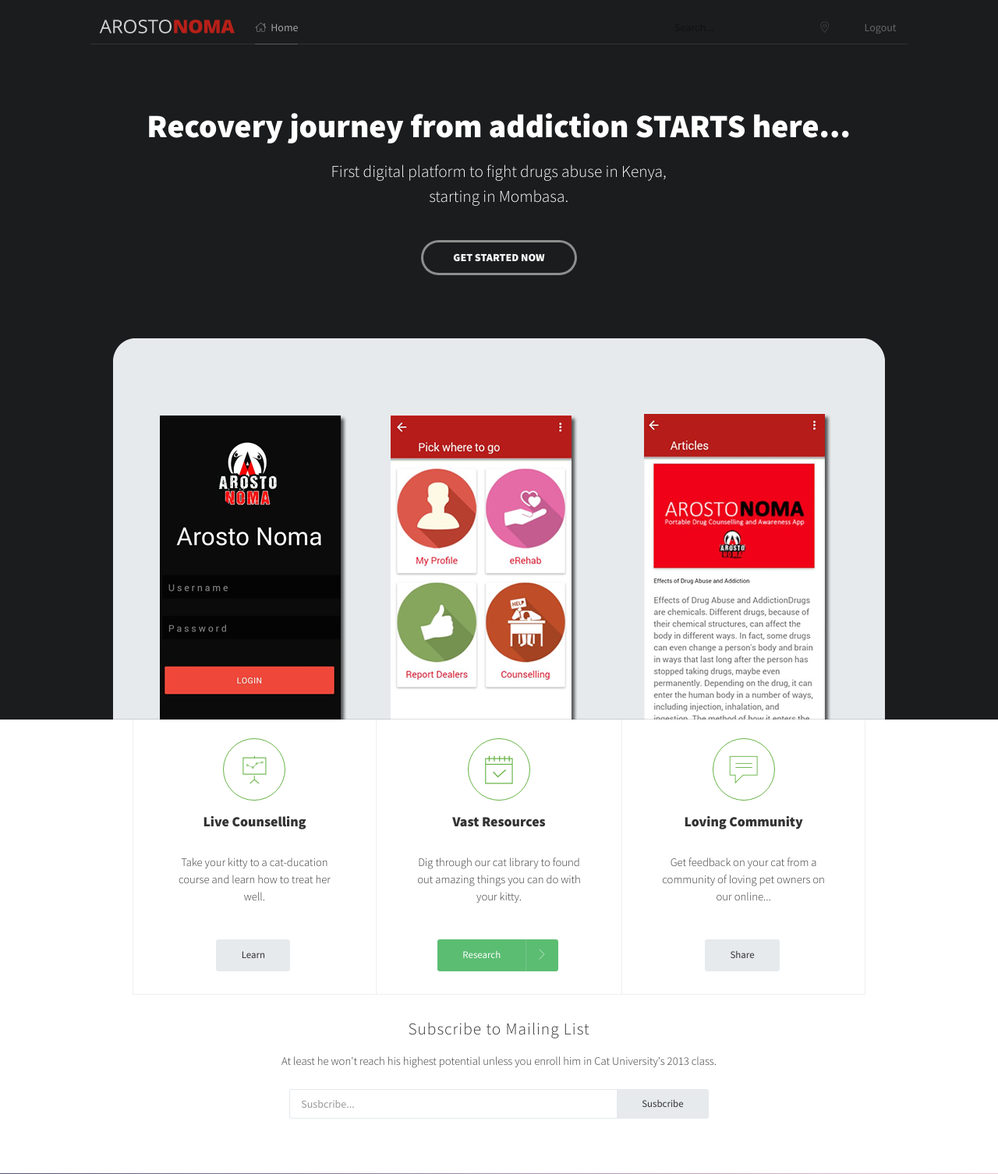
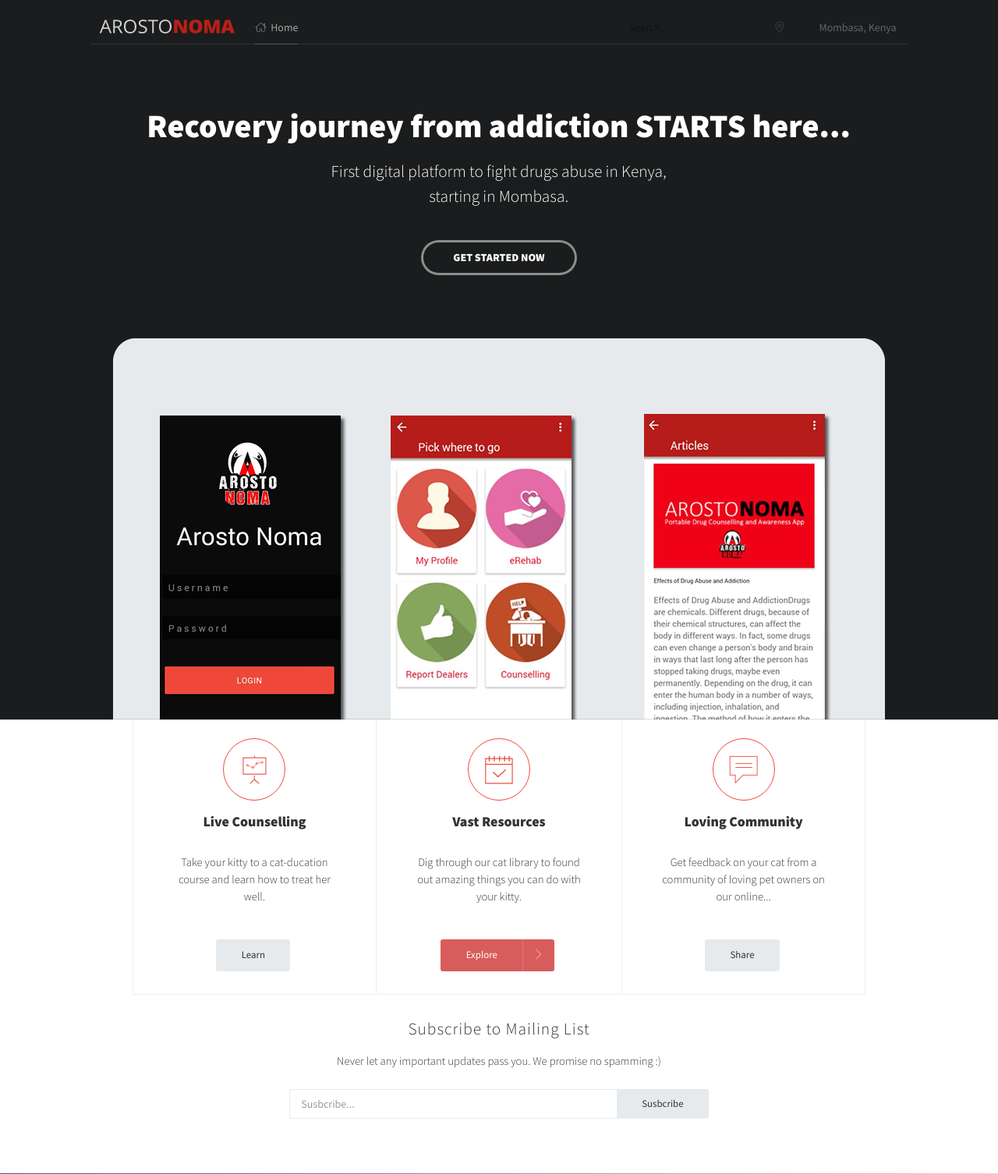
Before and after one commit to bqevin/ArostoNoma-web, a PHP site: page / in a window 1280 px wide. Shown: the top 1506 px of the page at 78% size. Run offline with PHP 8.4, Linux system fonts and the light colour scheme; some libraries are stand-ins or nearby versions; some web fonts are replaced.

Commit message:
More edits

```diff
--- a/homepage.css
+++ b/homepage.css
@@ -102,8 +102,8 @@ border-radius: 0;
 }
 
 #home .column-feature .ui.icon.header .icon {
-    border: 1px solid #64B244;
-    color: #64B244;
+    border: 1px solid #ef473a;
+    color: #ef473a;
     border-radius: 500px;
     display: block;
     float: none;
--- a/index.html
+++ b/index.html
@@ -12,9 +12,12 @@
   <link rel="stylesheet" type="text/css" href="semantic-ui/semantic.css">
   <link rel="stylesheet" type="text/css" href="homepage.css">
   <link rel="stylesheet" type="text/css" href="iconfonts/flaticon.css">
+  <link rel='stylesheet prefetch' href='https://cdnjs.cloudflare.com/ajax/libs/semantic-ui/2.1.8/components/icon.min.css'>
+
 
   <script src="http://cdnjs.cloudflare.com/ajax/libs/jquery/2.0.3/jquery.js"></script>
   <script src="semantic-ui/semantic.js"></script>
+
   <script src="homepage.js"></script>
    <script>
     $(function(){
@@ -50,7 +53,7 @@
       </div>
     </div>
     <a class="ui item">
-      Logout
+      Mombasa, Kenya
     </a>
   </div>
 </div>
@@ -60,7 +63,7 @@
             Recovery journey from addiction STARTS here...
           </h1>
           <p class="ui centered lead">First digital platform to fight drugs abuse in Kenya, <br/>starting in Mombasa.</p>
-          <a href="#" class="large basic inverted animated fade ui button">
+          <a href="#" class="large basic red inverted animated fade ui button">
             <div class="visible content">Get Started NOW</div>
             <div class="hidden content">Download Our App</div>
           </a>
@@ -95,8 +98,8 @@
             </div>
             <p>Dig through our cat library to found out amazing things you can do with your kitty.</p>
             <p>
-              <a class="ui green right labeled icon button" href="#">
-                Research
+              <a class="ui red right labeled icon button" href="#">
+                Explore
                 <i class="right flaticon-move icon"></i>
               </a>
             </p>
@@ -114,15 +117,12 @@
             </p>
           </div>
         </div>
-
-
-
       </div>
     </div>
 
        <div class="ui centered page grid">
               <h3 class="subscribe-header">Subscribe to Mailing List</h3>
-            <p class="ui centered lead large">At least he won't reach his highest potential unless you enroll him in Cat University's 2013 class.</p>
+            <p class="ui centered lead large"> Never let any important updates pass you. We promise no spamming :)</p>
            <div class="ui form eight wide subscribe column">
 
     <div class="field">
@@ -252,15 +252,37 @@
       <div class="row">
         <div class="eight wide column">
           <h1 class="ui header">
-            Our Clients
+            Social Media
           </h1><div class="ui horizontal divider"><i class="flaticon-settings icon"></i></div>
             <p class="ui centered lead">
-            Many Companies Rely on Our Cat Knowledge
+            Let's engage on our different online social platforms.
             </p>
           <br/>
         </div>
       </div>
-      <div class="four column logo row">
+      <div class="four column row">
+      <button class="ui facebook button">
+        <i class="facebook icon"></i>
+        Facebook
+      </button>
+      <button class="ui twitter button">
+        <i class="twitter icon"></i>
+        Twitter
+      </button>
+      <button class="ui google plus button">
+        <i class="google plus icon"></i>
+        Google Plus
+      </button>
+      <button class="ui instagram button">
+        <i class="instagram icon"></i>
+        Instagram
+      </button>
+      <button class="ui youtube button">
+        <i class="youtube icon"></i>
+        YouTube
+      </button>
+      </div>
+<!--       <div class="four column logo row">
         <div class="column">
           <div class="ui shape">
             <div class="sides">
@@ -358,7 +380,7 @@
             </div>
           </div>
         </div>
-      </div>
+      </div> -->
     </div>
   </div>
 
```
